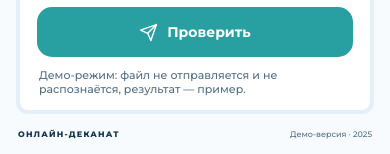
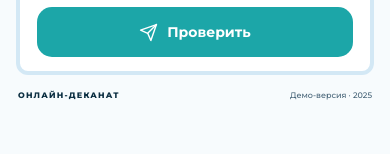
Before and after one commit to gantrack31-pixel/UmirHach_iKasGroup, a React (Vite) app in the folder frontend/: page / in a window 390 px wide. Shown: the part 1756-1910 px from the top of the page. After the commit the page ends 1874 px from the top, so only its background shows below. Built offline with nearby package versions, Linux system fonts and the light colour scheme; no server answers.

Commit message:
ocr-connect

```diff
--- a/frontend/src/features/document-check/components/QuestionForm.tsx
+++ b/frontend/src/features/document-check/components/QuestionForm.tsx
@@ -39,7 +39,7 @@ export function QuestionForm({ question, isProcessing, error, onQuestionChange,
         </button>
       </form>
       {error && <p className="inline-error" id="question-error" role="alert">{error}</p>}
-      <p className="question-footnote" id="question-note">Демо-режим: файл не отправляется и не распознаётся, результат — пример.</p>
+
     </section>
   );
 }
--- a/frontend/src/styles/_base.scss
+++ b/frontend/src/styles/_base.scss
@@ -10,14 +10,15 @@
   -moz-osx-font-smoothing: grayscale;
   font-optical-sizing: auto;
   font-weight: 500;
-  --ink: #12384e;
-  --muted: #526f82;
-  --teal: #289fa1;
-  --teal-dark: #1f8388;
-  --sky: #e4effa;
-  --line: #c9dce9;
-  --panel-border: #e4effa;
-  --panel-tint: #e4effa;
+  --ink: #0d3043;        // было #12384e, чуть глубже
+  --muted: #446276;      // было #526f82, меньше серости
+  --teal: #1ca6a8;       // было #289fa1, ярче и свежее
+  --teal-dark: #137f86;  // было #1f8388, темнее для hover
+  --sky: #d8ecf8;        // было #e4effa, чуть насыщеннее
+  --line: #b8d2e3;       // было #c9dce9, заметнее границы
+  --panel-border: #d3e8f5;
+  --panel-tint: #eaf6fb;
+
   --motion-fast: 180ms;
   --motion-medium: 360ms;
   --motion-slow: 680ms;
--- a/frontend/src/styles/_fields.scss
+++ b/frontend/src/styles/_fields.scss
@@ -1,15 +1,36 @@
+.fields-panel {
+  display: flex;
+  flex-direction: column;
+  min-height: 0;
+}
+
 .field-list {
-  overflow: hidden;
+  max-height: 365px;
+  overflow-y: auto;
+  overscroll-behavior: contain;
   border: 2px solid var(--teal);
   border-radius: 15px;
   background: var(--panel-tint);
   animation: soft-scale-in var(--motion-medium) var(--motion-ease) both;
+  scrollbar-color: var(--teal) transparent;
+  scrollbar-width: thin;
+}
+.field-list::-webkit-scrollbar {
+  width: 8px;
+}
+.field-list::-webkit-scrollbar-track {
+  background: transparent;
+}
+.field-list::-webkit-scrollbar-thumb {
+  border: 2px solid var(--panel-tint);
+  border-radius: 999px;
+  background: var(--teal);
 }
 .field-row {
   min-height: 68px;
   display: grid;
   grid-template-columns: minmax(120px, 0.88fr) minmax(0, 1.27fr) 26px;
-  align-items: center;
+  align-items: start;
   gap: 10px;
   padding: 12px 14px;
   border-bottom: 1px solid var(--line);
@@ -52,11 +73,14 @@
   color: var(--muted);
   font-size: 15px;
   line-height: 1.5;
+  overflow-wrap: anywhere;
+  white-space: pre-wrap;
 }
 .field-check {
   width: 26px;
   height: 26px;
   color: var(--teal);
+  margin-top: 2px;
   animation: status-pop 340ms var(--motion-ease) both;
   animation-delay: inherit;
 }
--- a/frontend/src/styles/_question-footer.scss
+++ b/frontend/src/styles/_question-footer.scss
@@ -65,11 +65,6 @@
   padding: 0 22px;
   font-size: 15px;
 }
-.question-footnote {
-  margin: 11px 0 0 2px;
-  color: var(--muted);
-  font-size: 12px;
-}
 .page-footer {
   display: flex;
   justify-content: space-between;
--- a/frontend/src/styles/_responsive.scss
+++ b/frontend/src/styles/_responsive.scss
@@ -24,6 +24,9 @@
   .panel {
     min-height: 620px;
     padding: 30px 30px 27px;
+  }
+  .fields-panel {
+    min-height: 0;
   }
   .panel-heading h2 {
     font-size: 27px;
@@ -98,6 +101,9 @@
   .panel {
     min-height: 490px;
     padding: 23px 22px 20px;
+  }
+  .fields-panel {
+    min-height: 0;
   }
   .panel-heading h2 {
     font-size: 22px;
@@ -249,6 +255,9 @@
     gap: 7px;
     padding: 10px 9px;
   }
+  .field-list {
+    max-height: 300px;
+  }
   .field-row > strong {
     font-size: 13px;
   }
```
Also changed, not shown: 1 other file (tests, documents, lock files or other folders).
